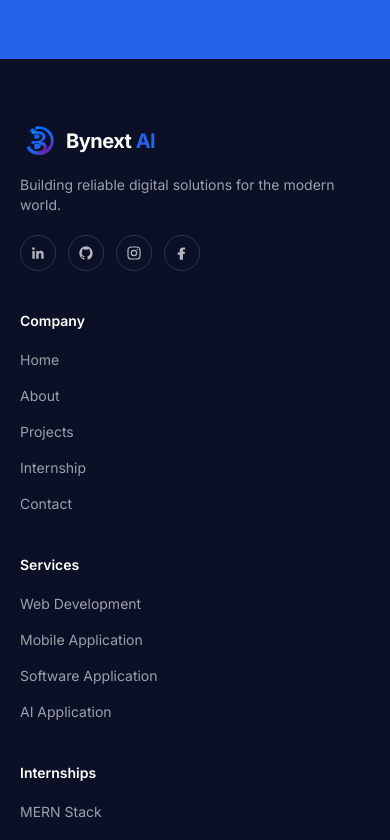
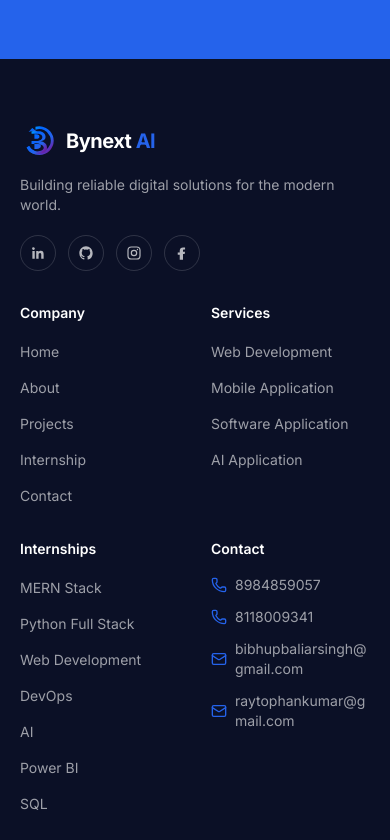
Before and after one commit to bynextai/portfolio, a Next.js app: page /services in a window 390 px wide. Shown: the part 2400-3240 px from the top of the page. Built offline with nearby package versions, Linux system fonts and the light colour scheme.

Commit message:
feat: implement site footer component with navigation links and contact details

```diff
--- a/src/components/layout/Footer.jsx
+++ b/src/components/layout/Footer.jsx
@@ -36,8 +36,8 @@ export default function Footer() {
   return (
     <footer className="bg-brand-navy">
       <Container className="py-16">
-        <div className="grid grid-cols-1 gap-10 sm:grid-cols-2 lg:grid-cols-5">
-          <div className="sm:col-span-2 lg:col-span-1">
+        <div className="grid grid-cols-2 gap-8 sm:grid-cols-4 lg:grid-cols-5 lg:gap-10">
+          <div className="col-span-2 sm:col-span-4 lg:col-span-1">
             <Logo dark />
             <p className="mt-4 max-w-xs text-sm text-white/60">
               Building reliable digital solutions for the modern world.
```
